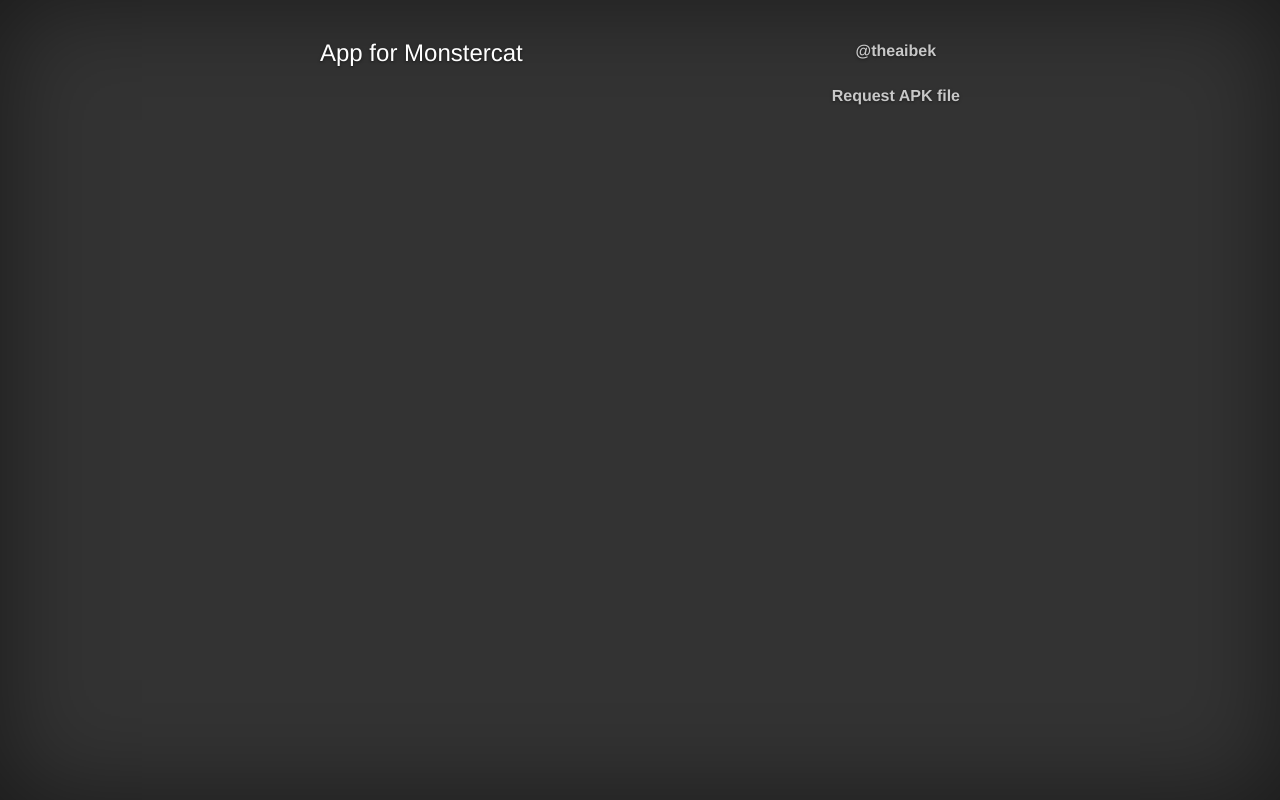
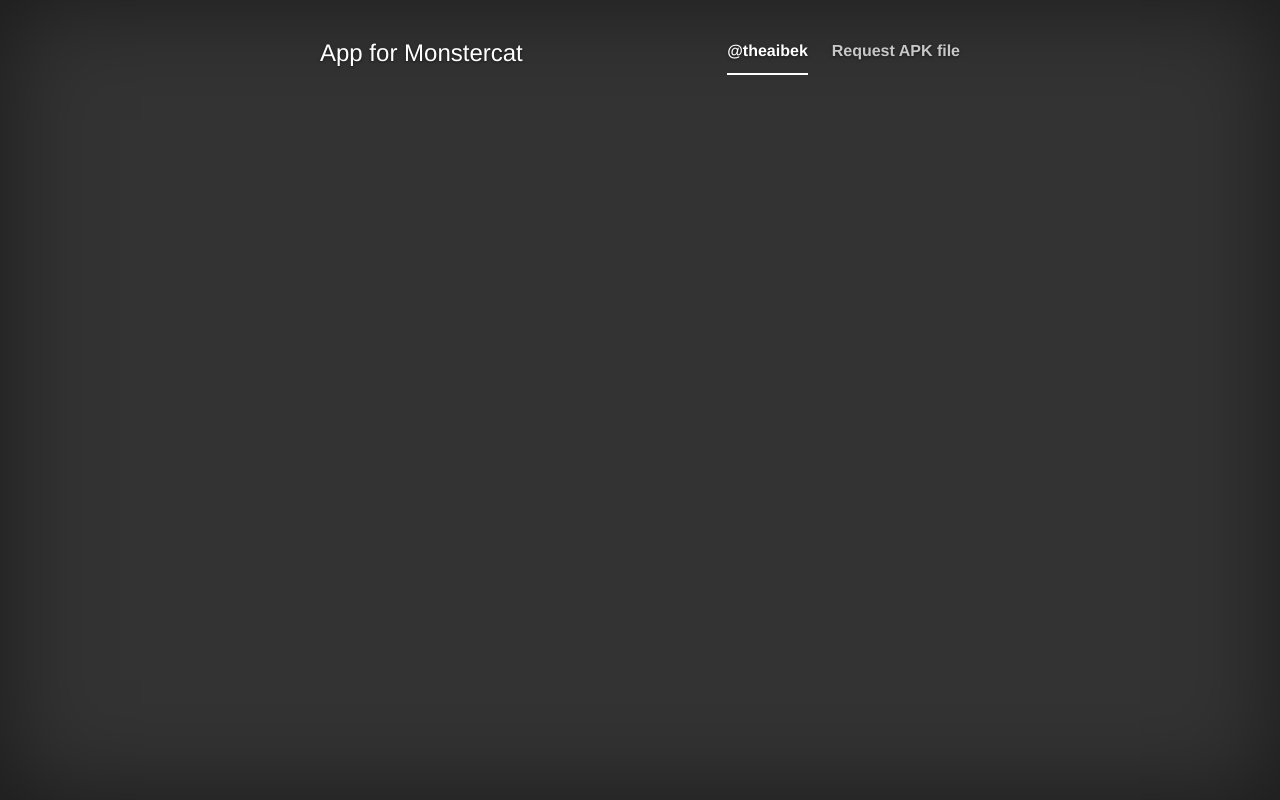
Before and after one commit to gitter-badger/monstercapp, a plain HTML site: page index.html in a window 1280 px wide. Drawn offline with nearby package versions, Linux system fonts and the light colour scheme.

Commit message:
Update index.html

```diff
--- a/index.html
+++ b/index.html
@@ -25,8 +25,10 @@
               </h3>
               <nav>
                 <ul class="nav masthead-nav">
+                  <li class="active">
+                    <a href="https://twitter.com/theaibek">@theaibek</a>
+                  </li>
                   <li>
-                    <a href="https://twitter.com/theaibek" class="active">@theaibek</a>
                     <a href="mailto:amazhitov@gmail.com">Request APK file</a>
                   </li>
                 </ul>
```
